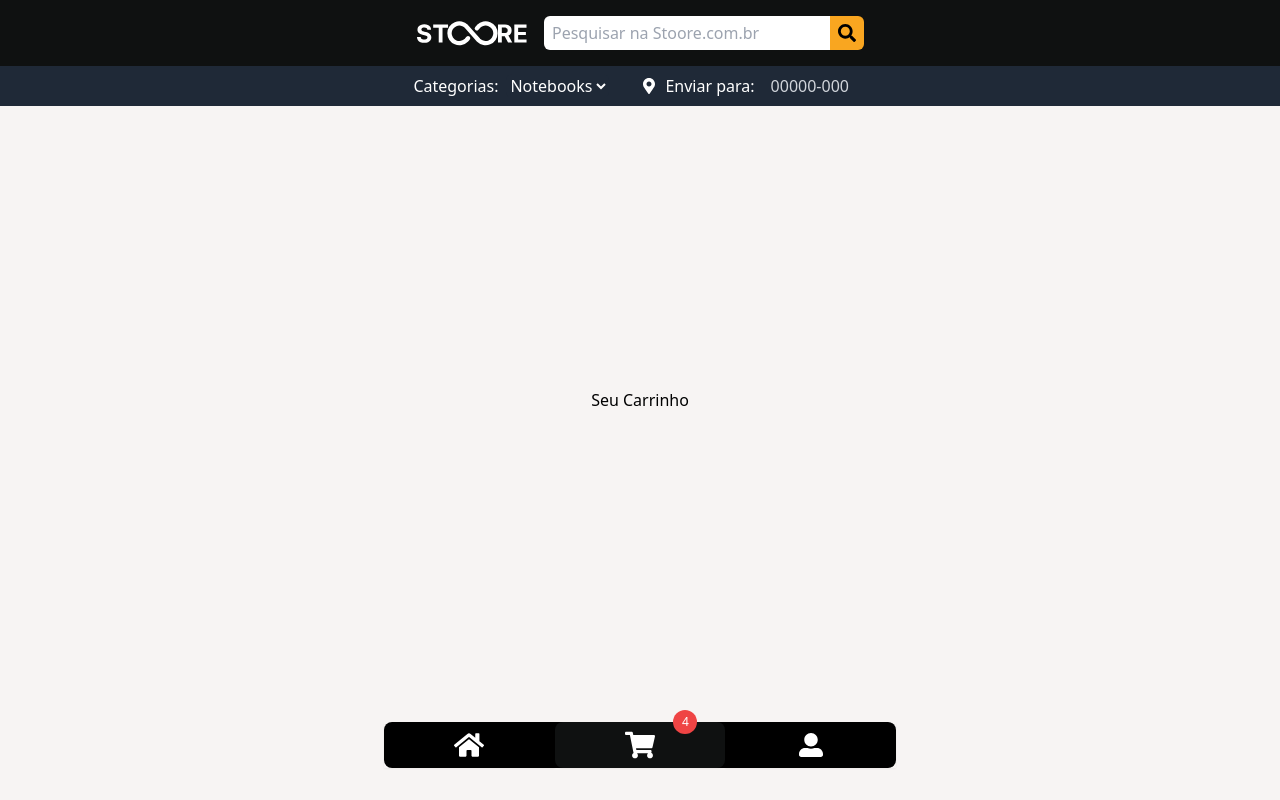
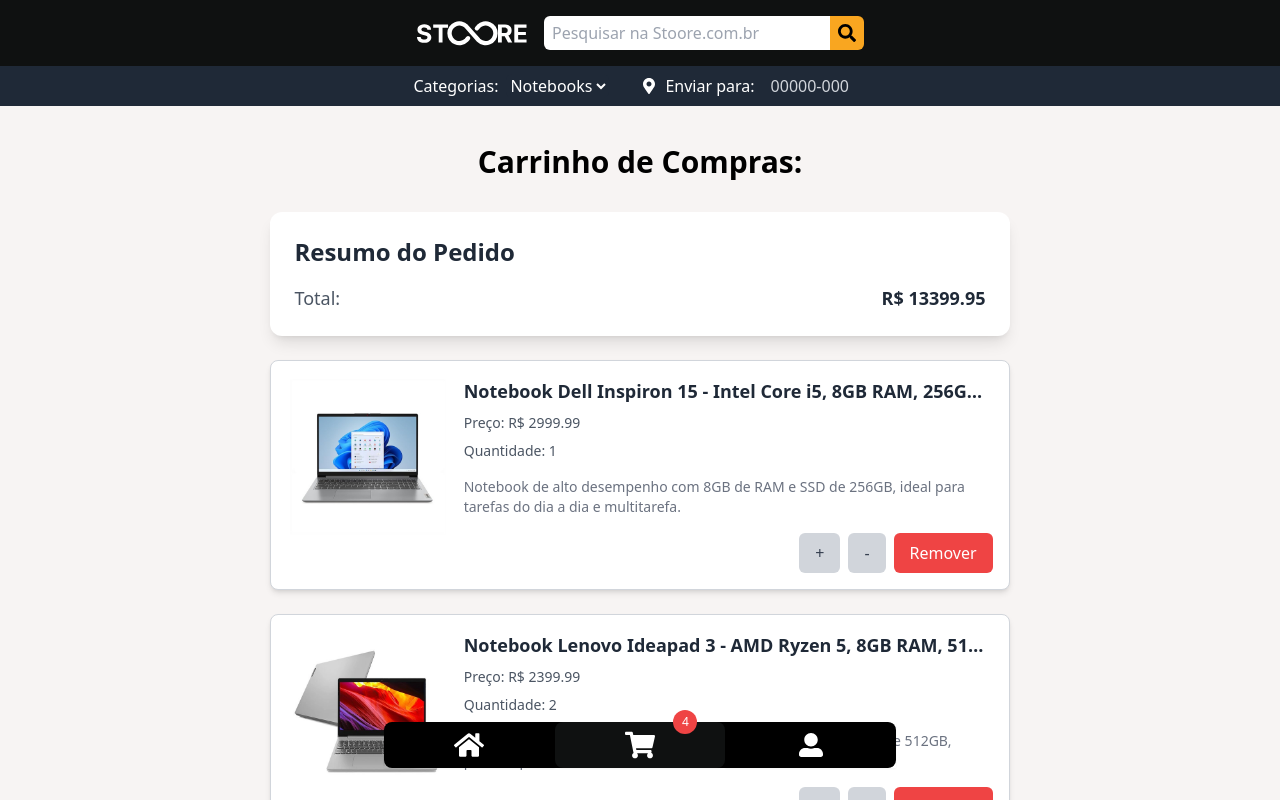
Before and after one commit to webdevmatias/stoore, a React (Vite) app: page / in a window 1280 px wide. Both pictures are taken after a click on the button "Carrinho". Shown: the top 800 px of the page. Built offline with nearby package versions, Linux system fonts and the light colour scheme.

Commit message:
feat: carrinho

```diff
--- /dev/null
+++ b/src/componentes/CartCard.jsx
@@ -0,0 +1,50 @@
+import React from "react";
+
+const CardCart = ({ item, onAdd, onRemove, onDelete }) => {
+  return (
+    <div className="flex flex-col sm:flex-row bg-white rounded-lg shadow-md p-4 border border-gray-300 hover:shadow-lg transition-shadow">
+      {/* Imagem do produto - Coluna da esquerda */}
+      <div className="w-full sm:w-1/4 sm:mr-4 mb-4 sm:mb-0">
+        <img
+          src={item.image}
+          alt={item.name}
+          className="w-full h-40 object-contain"
+        />
+      </div>
+
+      {/* Conteúdo do produto - Coluna da direita */}
+      <div className="w-full sm:w-3/4 flex flex-col justify-between">
+        <h2 className="text-lg font-semibold text-gray-800 mb-2 truncate">{item.name}</h2>
+        <p className="text-sm text-gray-600 mb-2">Preço: R$ {item.price.toFixed(2)}</p>
+        <p className="text-sm text-gray-600 mb-4">Quantidade: {item.quantity}</p>
+
+        {/* Descrição do produto */}
+        <p className="text-sm text-gray-500 mb-4">{item.description}</p>
+
+        {/* Controles de quantidade */}
+        <div className="flex items-center justify-end gap-2 mt-auto">
+          <button
+            onClick={() => onAdd(item.id)}
+            className="px-4 py-2 bg-gray-300 text-gray-700 rounded-md hover:bg-gray-400 transition-colors"
+          >
+            +
+          </button>
+          <button
+            onClick={() => onRemove(item.id)}
+            className="px-4 py-2 bg-gray-300 text-gray-700 rounded-md hover:bg-gray-400 transition-colors"
+          >
+            -
+          </button>
+          <button
+            onClick={() => onDelete(item.id)}
+            className="px-4 py-2 bg-red-500 text-white rounded-md hover:bg-red-600 transition-colors"
+          >
+            Remover
+          </button>
+        </div>
+      </div>
+    </div>
+  );
+};
+
+export default CardCart;
--- a/src/pages/Carrinho.jsx
+++ b/src/pages/Carrinho.jsx
@@ -1,9 +1,109 @@
+import React, { useState } from "react";
+import "../App.css";
+
+// Imagens dos notebooks
+import notebook1 from "../assets/notebooks-stoore/notebook-1.png";
+import notebook2 from "../assets/notebooks-stoore/notebook-2.png";
+import notebook3 from "../assets/notebooks-stoore/notebook-3.png";
+import notebook4 from "../assets/notebooks-stoore/notebook-4.png";
+
+import CardCart from "../componentes/CartCard"; // Importe o CardCart
+
+const initialCartItems = [
+  {
+    id: 1,
+    image: notebook1,
+    name: "Notebook Dell Inspiron 15 - Intel Core i5, 8GB RAM, 256GB SSD",
+    price: 2999.99,
+    quantity: 1,
+    description: "Notebook de alto desempenho com 8GB de RAM e SSD de 256GB, ideal para tarefas do dia a dia e multitarefa."
+  },
+  {
+    id: 2,
+    image: notebook2,
+    name: "Notebook Lenovo Ideapad 3 - AMD Ryzen 5, 8GB RAM, 512GB SSD",
+    price: 2399.99,
+    quantity: 2,
+    description: "Notebook Lenovo com processador Ryzen 5, 8GB de RAM e SSD de 512GB, perfeito para trabalho e lazer."
+  },
+  {
+    id: 3,
+    image: notebook3,
+    name: "Notebook Acer Nitro V15 - Intel Core i7, 16GB RAM, 1TB HDD",
+    price: 2299.99,
+    quantity: 1,
+    description: "Notebook gamer Acer com processador Intel Core i7, 16GB de RAM e 1TB de HDD para jogos e desempenho pesado."
+  },
+  {
+    id: 4,
+    image: notebook4,
+    name: "Notebook Acer - Intel Core i5, 16GB RAM, 1TB HDD",
+    price: 3299.99,
+    quantity: 1,
+    description: "Notebook gamer Acer com processador Intel Core i5, 16GB de RAM e 1TB de HDD para jogos e desempenho pesado."
+  },
+];
+
 const Carrinho = () => {
-    return (
-      <div className="flex flex-col justify-center items-center w-screen h-screen">
-        <h1>Seu Carrinho</h1>
-      </div>
+  const [cartItems, setCartItems] = useState(initialCartItems);
+
+  // Funções para manipular o carrinho
+  const handleAdd = (id) => {
+    setCartItems((prevItems) =>
+      prevItems.map((item) =>
+        item.id === id ? { ...item, quantity: item.quantity + 1 } : item
+      )
     );
   };
 
-  export default Carrinho;
+  const handleRemove = (id) => {
+    setCartItems((prevItems) =>
+      prevItems
+        .map((item) =>
+          item.id === id && item.quantity > 1
+            ? { ...item, quantity: item.quantity - 1 }
+            : item
+        )
+        .filter((item) => item.quantity > 0)
+    );
+  };
+
+  const handleDelete = (id) => {
+    setCartItems((prevItems) => prevItems.filter((item) => item.id !== id));
+  };
+
+  const totalPrice = cartItems.reduce(
+    (acc, item) => acc + item.price * item.quantity,
+    0
+  );
+
+  return (
+    <div className="flex flex-col items-center w-full h-auto bg-primaryLight py-36 px-6">
+      <h1 className="text-3xl font-bold text-black mb-8">Carrinho de Compras:</h1>
+
+      {/* Resumo do carrinho */}
+      <div className="w-full sm:w-4/5 md:w-3/5 mb-6 bg-white rounded-xl p-6 shadow-lg">
+        <h2 className="text-2xl font-semibold text-gray-800 mb-4">Resumo do Pedido</h2>
+        <div className="flex justify-between text-lg text-gray-600">
+          <span>Total:</span>
+          <span className="font-bold text-gray-800">R$ {totalPrice.toFixed(2)}</span>
+        </div>
+      </div>
+
+      {/* Lista de itens no carrinho */}
+      <div className="w-full sm:w-4/5 md:w-3/5 max-w-6xl space-y-6">
+        {cartItems.map((item) => (
+          <CardCart
+            key={item.id}
+            item={item}
+            onAdd={handleAdd}
+            onRemove={handleRemove}
+            onDelete={handleDelete}
+          />
+        ))}
+      </div>
+    </div>
+  );
+};
+
+export default Carrinho;
```
